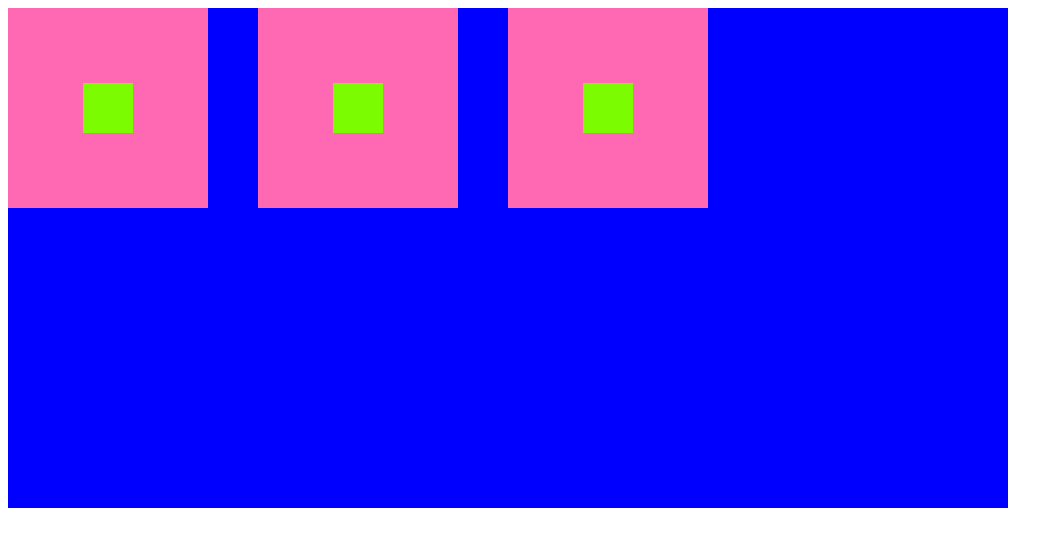
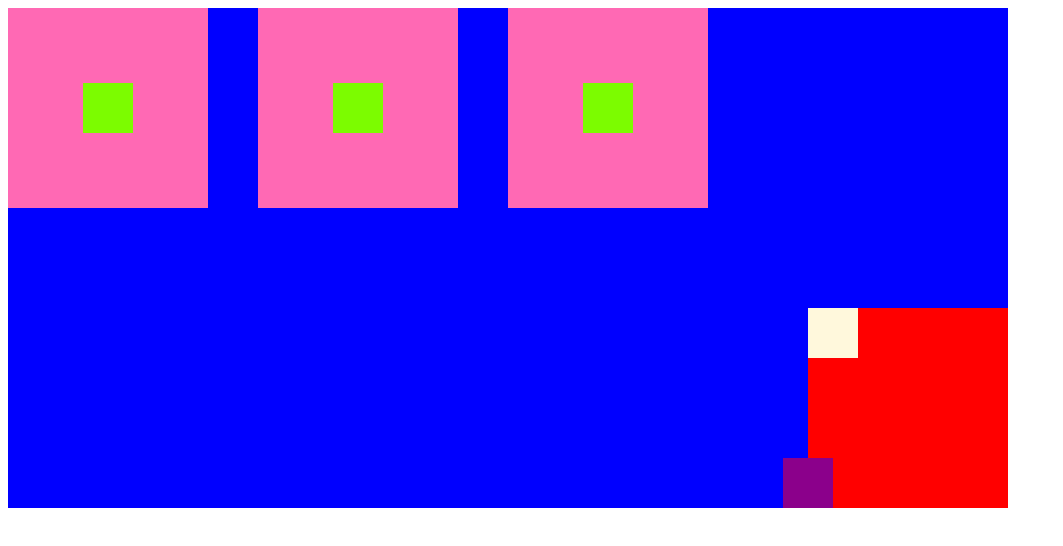
Before and after one commit to julianegg/2cwi.basics, a plain HTML site: page wh ccc3/index.html in a window 1280 px wide. Shown: the whole page, without its empty margins (0-1063 px from the left). Drawn offline with Linux system fonts and the light colour scheme.

Commit message:
created new files

```diff
--- a/wh ccc3/index.html
+++ b/wh ccc3/index.html
@@ -35,6 +35,27 @@
 
     .unten {
         background-color: red;
+        position: absolute;
+        height: 200px;
+        width: 200px;
+        bottom: 0px;
+        right: 0px;
+    }
+
+    .iu {
+        background-color: cornsilk;
+        height: 50px;
+        width: 50px;
+        position: relative;
+    }
+
+    .iu2 {
+        background-color: darkmagenta;
+        height: 50px;
+        width: 50px;
+        position: relative;
+        margin-left: -25px;
+        margin-top: 100px;
     }
 </style>
 
@@ -56,11 +77,15 @@
 
 
 
+        <div class="unten">
 
+            <div class="iu"></div>
+            <div class="iu2"> </div>
+        </div>
 
     </div>
 
-    <div class="unten"> </div>
+
 
 
 
```
Also changed, not shown: flex box übung/index.html (added, +51 -0 lines).
